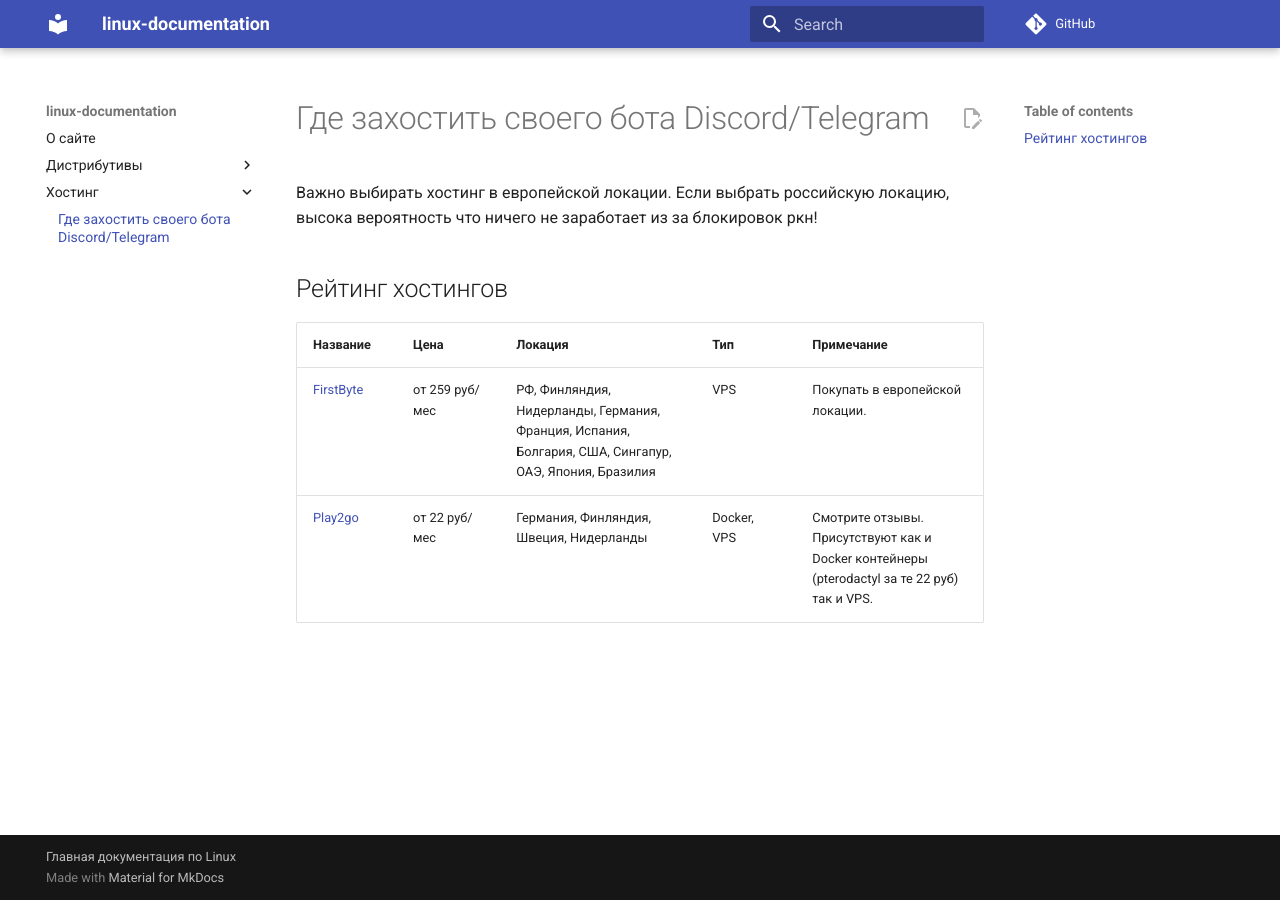
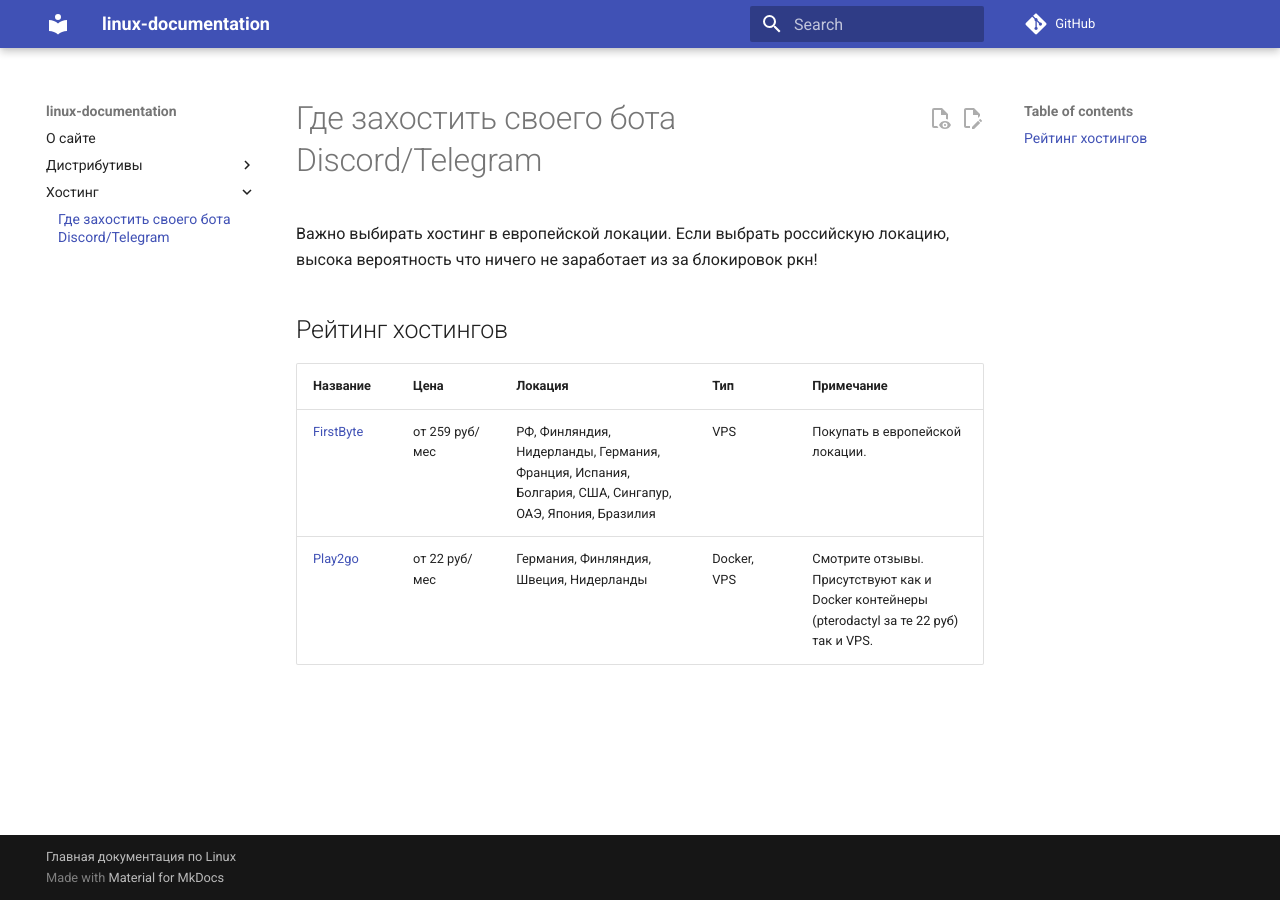
Before and after one commit to itix4/linux-documentation, an MkDocs documentation site: the page built from docs/Хостинг/Боты.md, in a window 1280 px wide. Built offline with MkDocs 1.6.1 and Material for MkDocs 9.7.7, drawn with Linux system fonts in a browser that asks for light colours; comment, search, counter and statistics services are not loaded.

Commit message:
Update mkdocs.yml

```diff
--- a/mkdocs.yml
+++ b/mkdocs.yml
@@ -9,8 +9,10 @@ plugins:
   - search
   - git-committers:
       repository: pannikita/linux-documentation
+      branch: main
 
 theme:
   name: material
   features:
     - content.action.edit
+    - content.action.view
```
